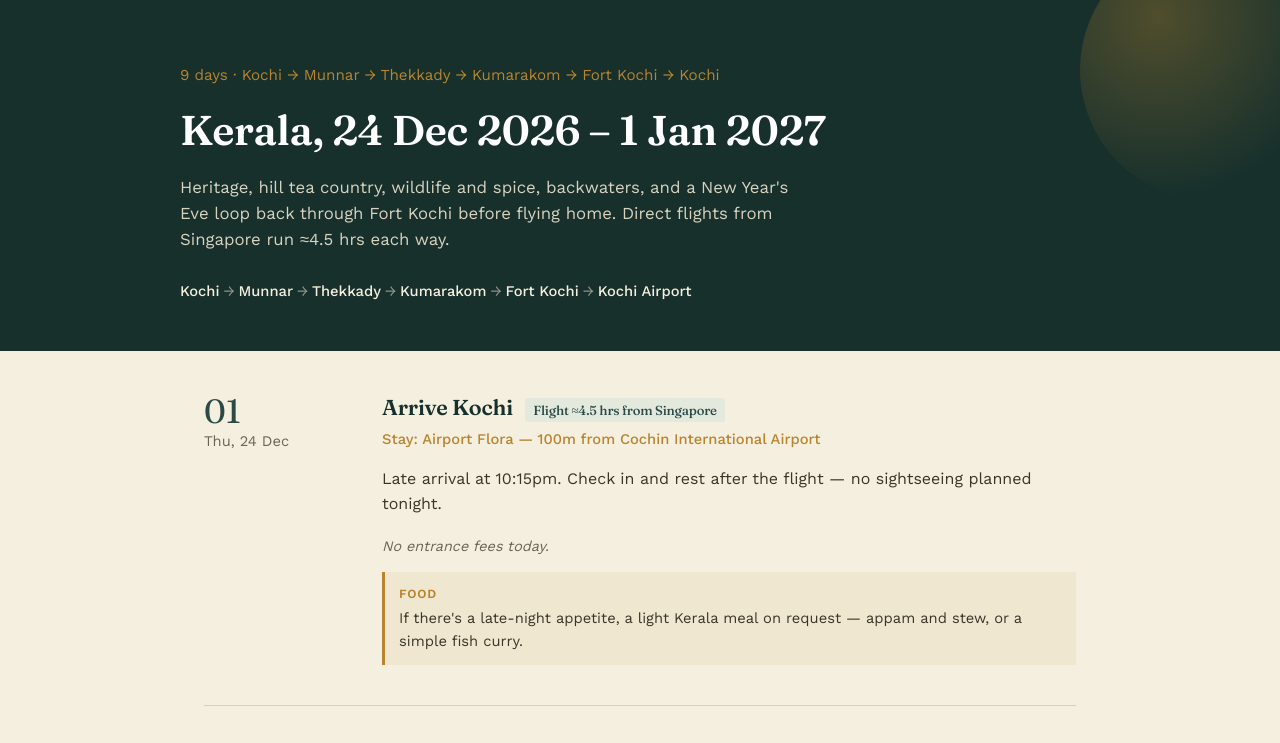
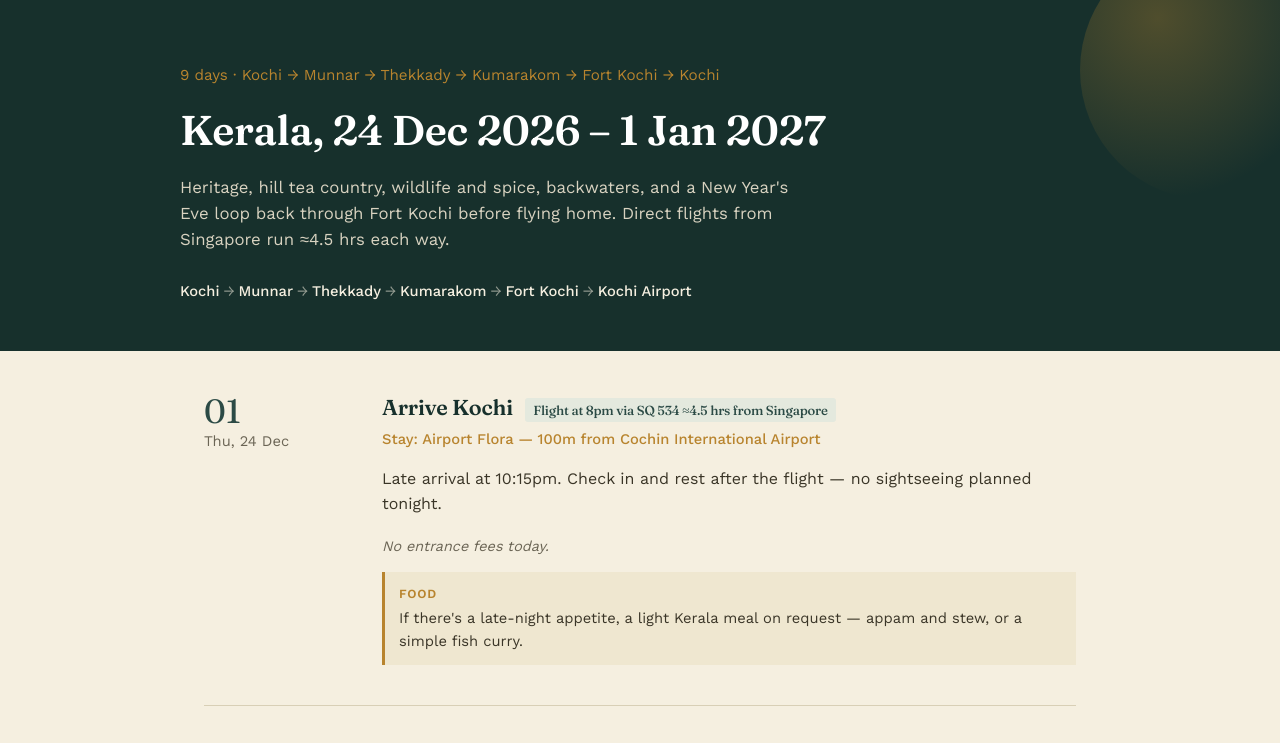
Before and after one commit to siewmuisuper/kerela, a plain HTML site: page index.html in a window 1280 px wide. Shown: the top 743 px of the page. Drawn offline with nearby package versions, Linux system fonts and the light colour scheme.

Commit message:
Update index.html

```diff
--- a/index.html
+++ b/index.html
@@ -240,7 +240,7 @@
   <div class="day">
     <div class="day-marker"><span class="num">01</span><span class="date">Thu, 24 Dec</span></div>
     <div class="day-body">
-      <h2>Arrive Kochi <span class="travel-time">Flight ≈4.5 hrs from Singapore</span></h2>
+      <h2>Arrive Kochi <span class="travel-time">Flight at 8pm via SQ 534 ≈4.5 hrs from Singapore</span></h2>
       <p class="hotel-line">Stay: Airport Flora — 100m from Cochin International Airport</p>
       <p class="plan">Late arrival at 10:15pm. Check in and rest after the flight — no sightseeing planned tonight.</p>
       <p class="no-fee">No entrance fees today.</p>
@@ -361,7 +361,7 @@
   <div class="day">
     <div class="day-marker"><span class="num">09</span><span class="date">Fri, 1 Jan 2027</span></div>
     <div class="day-body">
-      <h2>Kochi → Singapore <span class="travel-time">Flight ≈4.5 hrs</span></h2>
+      <h2>Kochi → Singapore <span class="travel-time">Flight at 12.45am via SQ 537 ≈4.5 hrs</span></h2>
       <p class="hotel-line">Stay: Olive Downtown — check-out 1 Jan evening (6:00pm)</p>
       <p class="plan">Sleep in after New Year's Eve. Brunch, last-minute shopping or spa. Check out in the evening at 6:00pm (standard check-out is 11:30am, so confirm the late check-out with the hotel), then head to Kochi Airport for the evening flight home.</p>
       <p class="no-fee">No entrance fees today.</p>
@@ -375,7 +375,7 @@
 <footer>
   <strong>Note on fees:</strong> Entrance and activity fees are approximate 2026 foreign-national rates in INR, sourced from park and tourism listings — they change without notice and are usually payable in cash on-site. Spa, cruise and show prices vary by resort/operator, so confirm directly when booking.
   <br><br>
-  <strong>Flagged notes:</strong> Amber callouts throughout mark details worth confirming — the resort dining policy on 25 Dec and 31 Dec to check.
+  <strong>Flagged notes:</strong> Amber callouts worth confirming — the resort dining policy on 25 Dec and 31 Dec to check.
 </footer>
 
 </body>
```
